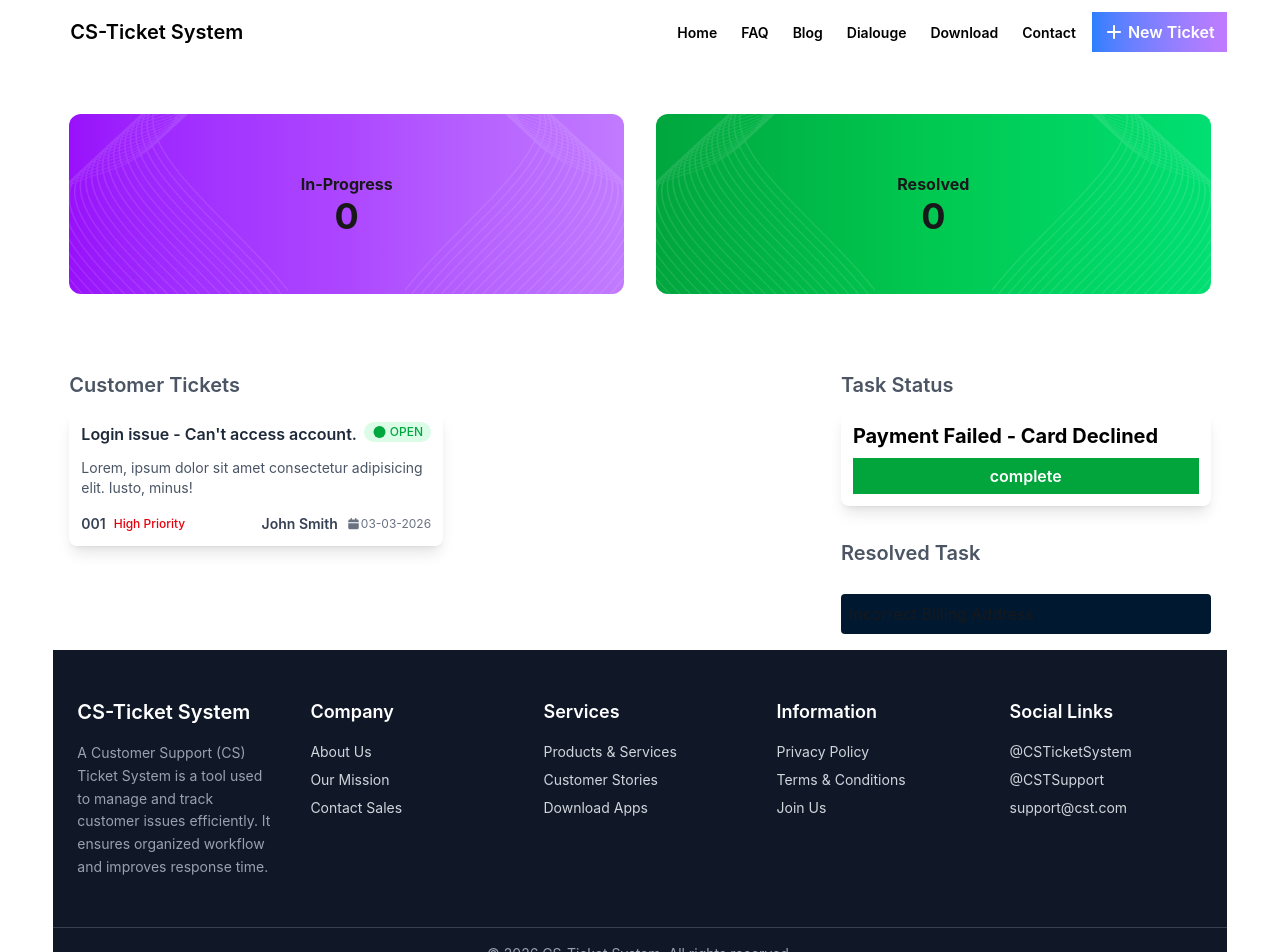
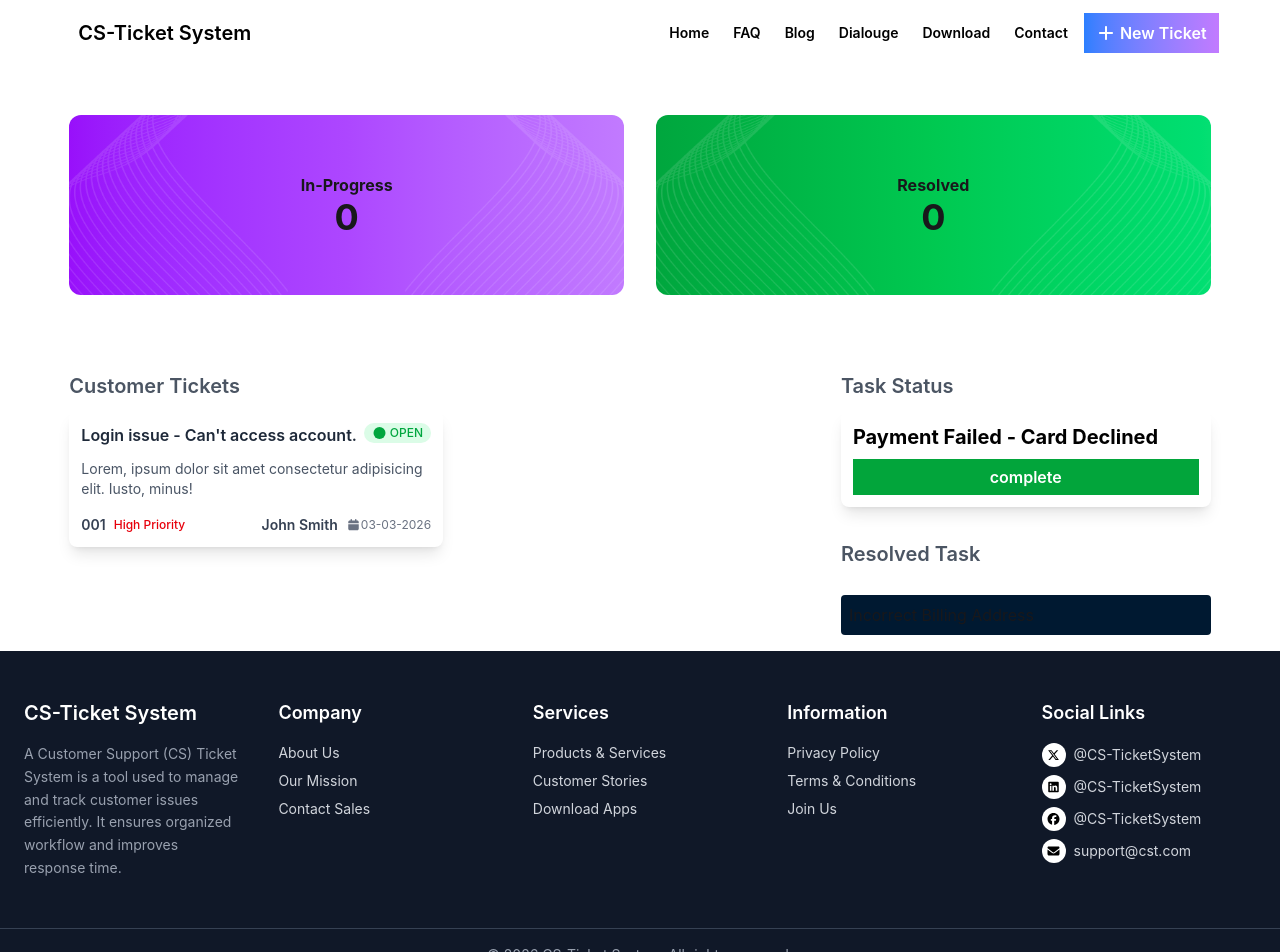
Before and after one commit to pobittra1/cs-ticket-system, a React (Vite) app: page / in a window 1280 px wide. Shown: the top 952 px of the page. Built offline with nearby package versions, Linux system fonts and the light colour scheme.

Commit message:
fix footer issue & added icons

```diff
--- a/src/App.jsx
+++ b/src/App.jsx
@@ -10,10 +10,12 @@ function App() {
 
   return (
     <>
-      <div className="web-container w-11/12 mx-auto">
-        <Navbar></Navbar>
-        <HeroSec></HeroSec>
-        <TicketSec></TicketSec>
+      <div>
+        <div className="web-container w-11/12 mx-auto">
+          <Navbar></Navbar>
+          <HeroSec></HeroSec>
+          <TicketSec></TicketSec>
+        </div>
         <Footer></Footer>
       </div>
     </>
--- a/src/components/Footer/Footer.jsx
+++ b/src/components/Footer/Footer.jsx
@@ -1,3 +1,6 @@
+import { FontAwesomeIcon } from '@fortawesome/react-fontawesome'
+import { faLinkedin, faFacebook, faXTwitter } from '@fortawesome/free-brands-svg-icons'
+import { faEnvelope } from '@fortawesome/free-solid-svg-icons' // Gmail / Email
 const Footer = () => {
     return (
         <footer className="bg-gray-900 text-gray-300">
@@ -43,9 +46,31 @@ const Footer = () => {
                 <div>
                     <h3 className="text-lg font-semibold text-white mb-4">Social Links</h3>
                     <ul className="space-y-2 text-sm">
-                        <li className="hover:text-white cursor-pointer">@CSTicketSystem</li>
-                        <li className="hover:text-white cursor-pointer">@CSTSupport</li>
-                        <li className="hover:text-white cursor-pointer">support@cst.com</li>
+                        <li className="flex items-center gap-2 cursor-pointer">
+                            <div className="w-6 h-6 bg-white rounded-full flex items-center justify-center text-white">
+                                <FontAwesomeIcon icon={faXTwitter} className="text-xs text-black" />
+                            </div>
+                            @CS-TicketSystem
+                        </li>
+                        <li className="flex items-center gap-2 cursor-pointer">
+                            <div className="w-6 h-6 bg-white rounded-full flex items-center justify-center text-white">
+                                <FontAwesomeIcon icon={faLinkedin} className="text-xs text-black" />
+                            </div>
+                            @CS-TicketSystem
+                        </li>
+                        <li className="flex items-center gap-2 cursor-pointer">
+                            <div className="w-6 h-6 bg-white rounded-full flex items-center justify-center text-white">
+                                <FontAwesomeIcon icon={faFacebook} className="text-xs text-black" />
+                            </div>
+                            @CS-TicketSystem
+                        </li>
+                        <li className="flex items-center gap-2 cursor-pointer">
+                            <div className="w-6 h-6 bg-white rounded-full flex items-center justify-center text-white">
+                                <FontAwesomeIcon icon={faEnvelope} className="text-xs text-black" />
+                            </div>
+                            support@cst.com
+                        </li>
+
                     </ul>
                 </div>
 
--- a/src/components/Navbar/Navbar.jsx
+++ b/src/components/Navbar/Navbar.jsx
@@ -3,7 +3,7 @@ import { faPlus } from '@fortawesome/free-solid-svg-icons'
 const Navbar = () => {
     return (
         <div>
-            <div className="navbar text-black p-0 m-0">
+            <div className="navbar text-black">
                 <div className="navbar-start">
                     <div className="dropdown">
                         <div tabIndex={0} role="button" className="btn btn-ghost lg:hidden">
```
